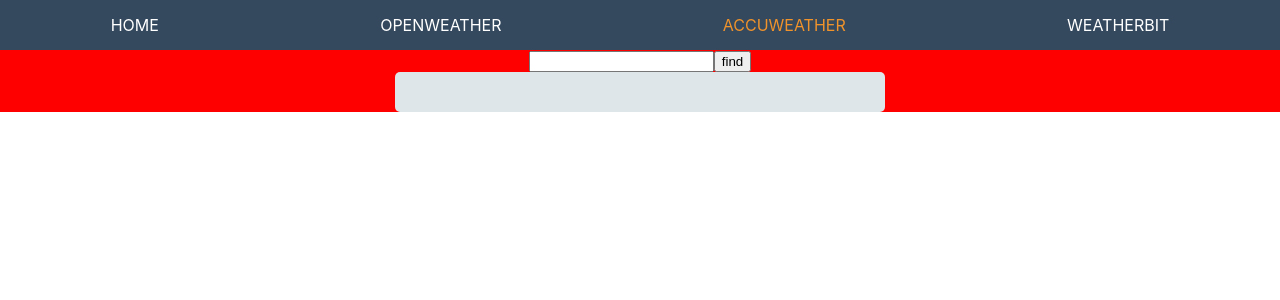
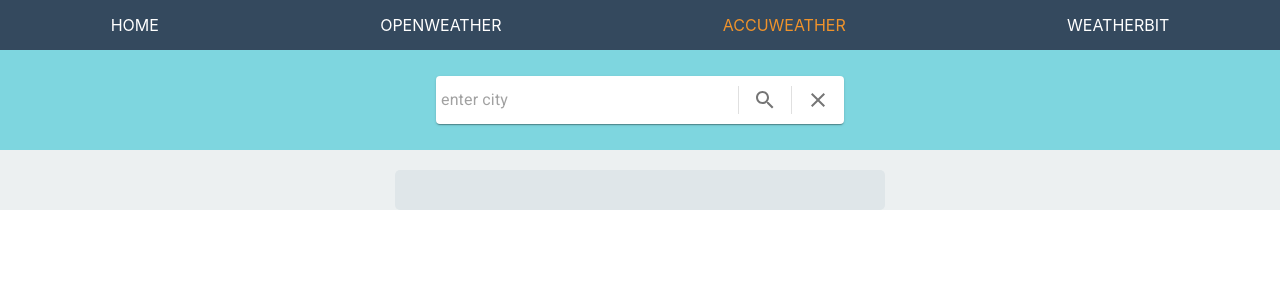
Before and after one commit to slawekmarciniak/weather_app_axios_api_ts, a React (Create React App) app: page /accuweather in a window 1280 px wide. Shown: the top 300 px of the page. Built offline with nearby package versions, Linux system fonts and the light colour scheme.

Commit message:
add serach inpuet and connect it with context

```diff
--- a/package.json
+++ b/package.json
@@ -5,6 +5,7 @@
   "dependencies": {
     "@emotion/react": "^11.4.1",
     "@emotion/styled": "^11.3.0",
+    "@material-ui/styles": "^4.11.4",
     "@mui/icons-material": "^5.0.0",
     "@mui/material": "^5.0.0",
     "@testing-library/jest-dom": "^5.11.4",
--- a/src/App.css
+++ b/src/App.css
@@ -1,38 +1,6 @@
 .App {
   text-align: center;
+  background-color: #ecf0f1;
+  max-width: 1400px;
+  margin: auto;
 }
-
-.App-logo {
-  height: 40vmin;
-  pointer-events: none;
-}
-
-@media (prefers-reduced-motion: no-preference) {
-  .App-logo {
-    animation: App-logo-spin infinite 20s linear;
-  }
-}
-
-.App-header {
-  background-color: #282c34;
-  min-height: 100vh;
-  display: flex;
-  flex-direction: column;
-  align-items: center;
-  justify-content: center;
-  font-size: calc(10px + 2vmin);
-  color: white;
-}
-
-.App-link {
-  color: #61dafb;
-}
-
-@keyframes App-logo-spin {
-  from {
-    transform: rotate(0deg);
-  }
-  to {
-    transform: rotate(360deg);
-  }
-}
--- a/src/AppContext/AppContext.js
+++ b/src/AppContext/AppContext.js
@@ -8,6 +8,9 @@
   const [city, setCity] = useState("");
 
   const handleInputChange = (e) => setCity(e.target.value);
+  const resetInput = () => {
+    setCity("");
+  };
 
   return (
     <AppContext.Provider
@@ -21,6 +24,7 @@
         city,
         setCity,
         handleInputChange,
+        resetInput,
       }}
     >
       {children}
--- a/src/components/Pages/AccuWeather.tsx
+++ b/src/components/Pages/AccuWeather.tsx
@@ -1,8 +1,9 @@
-import { FC, useEffect, useState } from "react";
+import { FC } from "react";
 import { getAccuWeatherData } from "../../api/apiAccuWeather";
 import WeatherLayout from "../WeatherLayout";
 import { useContext } from "react";
 import { AppContext } from "../../AppContext/AppContext";
+import SearchInput from "../SearchInput";
 
 interface AccuWeatherProps {}
 
@@ -30,9 +31,8 @@
   };
 
   return (
-    <div style={{ backgroundColor: "red" }}>
-      <input onChange={handleInputChange} type="text" value={city} />
-      <button onClick={handleClick}>find</button>
+    <div>
+      <SearchInput handleClick={handleClick} />
       <WeatherLayout weather={accuWeatherData} />
     </div>
   );
--- a/src/components/Pages/OpenWeather.tsx
+++ b/src/components/Pages/OpenWeather.tsx
@@ -3,6 +3,7 @@
 import WeatherLayout from "../WeatherLayout";
 import { useContext } from "react";
 import { AppContext } from "../../AppContext/AppContext";
+import SearchInput from "../SearchInput";
 
 interface OpenWeatherProps {}
 
@@ -45,9 +46,8 @@
   };
 
   return (
-    <div style={{ backgroundColor: "green" }}>
-      <input onChange={handleInputChange} type="text" value={city} />
-      <button onClick={handleClick}>find</button>
+    <div>
+      <SearchInput handleClick={handleClick} />
       <WeatherLayout weather={openWeatherData} />
     </div>
   );
--- a/src/components/Pages/Weatherbit.tsx
+++ b/src/components/Pages/Weatherbit.tsx
@@ -3,6 +3,7 @@
 import WeatherLayout from "../WeatherLayout";
 import { useContext } from "react";
 import { AppContext } from "../../AppContext/AppContext";
+import SearchInput from "../SearchInput";
 
 interface WeatherbitProps {}
 
@@ -31,8 +32,7 @@
 
   return (
     <div>
-      <input onChange={handleInputChange} type="text" value={city} />
-      <button onClick={handleClick}>find</button>
+      <SearchInput handleClick={handleClick} />
       <WeatherLayout weather={weatherbitData} />
     </div>
   );
--- /dev/null
+++ b/src/components/SearchInput/SearchInput.tsx
@@ -0,0 +1,73 @@
+import { FC } from "react";
+import Paper from "@mui/material/Paper";
+import InputBase from "@mui/material/InputBase";
+import Divider from "@mui/material/Divider";
+import IconButton from "@mui/material/IconButton";
+import SearchIcon from "@mui/icons-material/Search";
+import ClearIcon from "@mui/icons-material/Clear";
+import { useContext } from "react";
+import { AppContext } from "../../AppContext/AppContext";
+import "./styles.css";
+
+const style = {
+  root: {
+    padding: "2px 4px",
+    display: "flex",
+    alignItems: "center",
+    width: 400,
+  },
+  input: {
+    marginLeft: 1,
+    flex: 1,
+  },
+  iconButton: {
+    padding: 10,
+  },
+  divider: {
+    height: 28,
+    margin: 4,
+  },
+};
+
+interface SearchInputProps {
+  handleClick: () => void;
+}
+
+const SearchInput: FC<SearchInputProps> = ({ handleClick }) => {
+  const { city, handleInputChange, resetInput } = useContext(AppContext);
+
+  const handleSubmit = (e: any) => {
+    e.preventDefault();
+    handleClick();
+  };
+
+  return (
+    <div className="formContainer">
+      <Paper component="form" onSubmit={handleSubmit} style={style.root}>
+        <InputBase
+          style={style.input}
+          placeholder="enter city"
+          value={city}
+          onChange={handleInputChange}
+          inputProps={{ "aria-label": "search google maps" }}
+        />
+        <Divider style={style.divider} orientation="vertical" />
+
+        <IconButton type="submit" style={style.iconButton} aria-label="search">
+          <SearchIcon />
+        </IconButton>
+
+        <Divider style={style.divider} orientation="vertical" />
+        <IconButton
+          onClick={resetInput}
+          style={style.iconButton}
+          aria-label="clear"
+        >
+          <ClearIcon />
+        </IconButton>
+      </Paper>
+    </div>
+  );
+};
+
+export default SearchInput;
--- /dev/null
+++ b/src/components/SearchInput/index.tsx
@@ -0,0 +1 @@
+export { default } from "./SearchInput";
--- /dev/null
+++ b/src/components/SearchInput/styles.css
@@ -0,0 +1,7 @@
+.formContainer {
+    display: flex;
+      justify-content: center;
+      align-items: center;
+      height: 100px;
+      background-color: #7ed6df;
+    }
--- a/src/components/WeatherLayout/WeatherElement.tsx
+++ b/src/components/WeatherLayout/WeatherElement.tsx
@@ -5,7 +5,7 @@
 }
 
 const styles = {
-  width: 200,
+  width: 190,
   height: 150,
   margin: 10,
   backgroundColor: "#74b9ff",
@@ -13,12 +13,14 @@
   flexDirection: "column" as "column",
   alignItems: "center",
   justifyContent: "space-around",
+  padding: 5,
 };
+
 const WeatherElement: FC<WeatherElementProps> = ({ weatherDetail }) => {
   return (
     <Paper elevation={3} style={styles}>
-      <div>{weatherDetail.name}</div>
-      <div>{weatherDetail.details}</div>
+      <div className="description">{weatherDetail.name}</div>
+      <div className="text">{weatherDetail.details}</div>
     </Paper>
   );
 };
--- a/src/components/WeatherLayout/styles.css
+++ b/src/components/WeatherLayout/styles.css
@@ -1,9 +1,23 @@
 .weatherContainer {
+
     display: flex;
     flex-wrap: wrap;
     background-color:#dfe6e9;
     padding: 20px;
     width: 450px;
     margin: auto;
+    margin-top: 20px;
     border-radius: 5px;
 }
+
+.description, .text {
+    font-weight: bold;
+    font-size: 20px;
+    text-transform: uppercase;
+    letter-spacing: 1.3px;
+    opacity: 0.8;
+}
+
+.text {
+    opacity: 0.5;
+}
```
Also changed, not shown: 2 other files (tests, documents, lock files or other folders).
